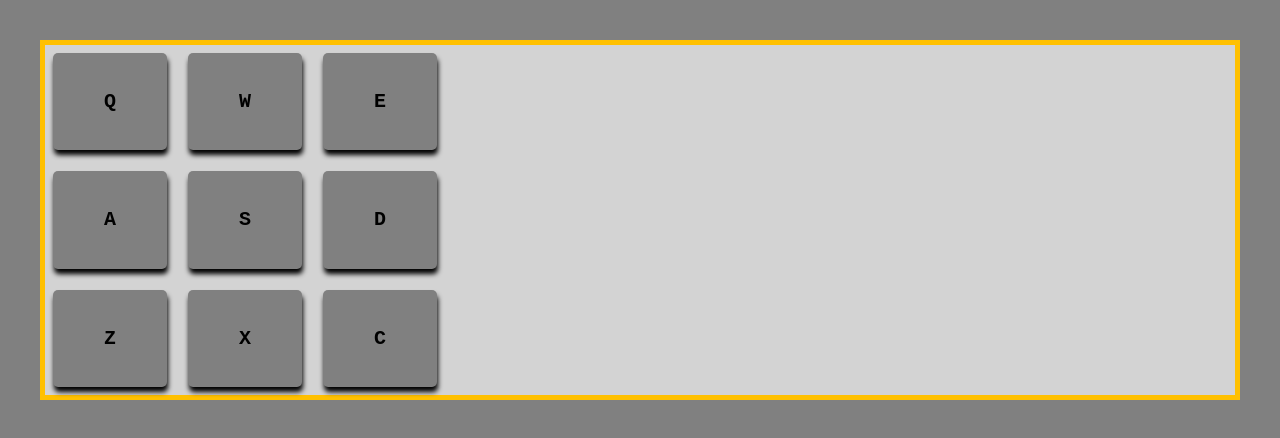
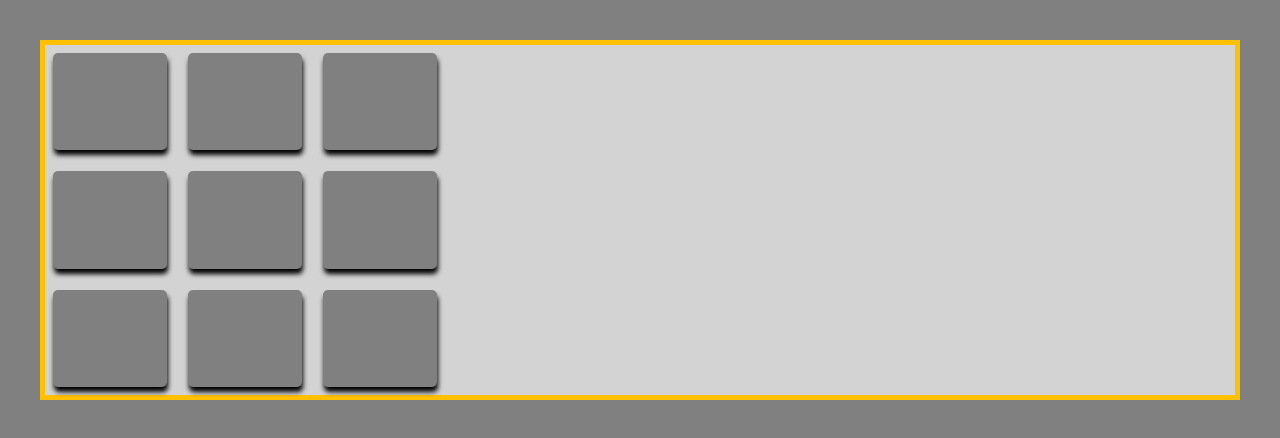
Before and after one commit to rosswilliamsdev/fCC_React_Projects, a React (Vite) app in the folder FCC_Drum_Machine/: page / in a window 1280 px wide. Shown: the top 438 px of the page. Built offline with nearby package versions, Linux system fonts and the light colour scheme.

Commit message:
feat: story 5

```diff
--- a/FCC_Drum_Machine/src/Buttons.jsx
+++ b/FCC_Drum_Machine/src/Buttons.jsx
@@ -1,13 +1,18 @@
 import { heaterKit } from "./heaterKit";
 
 export default function Buttons() {
+  const handlePlay = (e)=> {
+    let audio = e.target.children[0]
+    audio.play()
+  }
   return (
     <div className="pad-grid">
       {heaterKit.map((element) => {
         return (
-          <div key={element.id} id={element.desc} className="drum-pad">
-            <audio className="clip" id={element.letter} src={element.sampleURL}/>
+          <div key={element.id} id={element.desc} className="drum-pad" onClick={(e) => handlePlay(e)}>
+            <audio className="clip" id={element.letter} src={element.sampleURL} onClick={(e) => handlePlay(e)}>
             {element.letter}
+            </audio>
           </div>
         );
       })}
```
